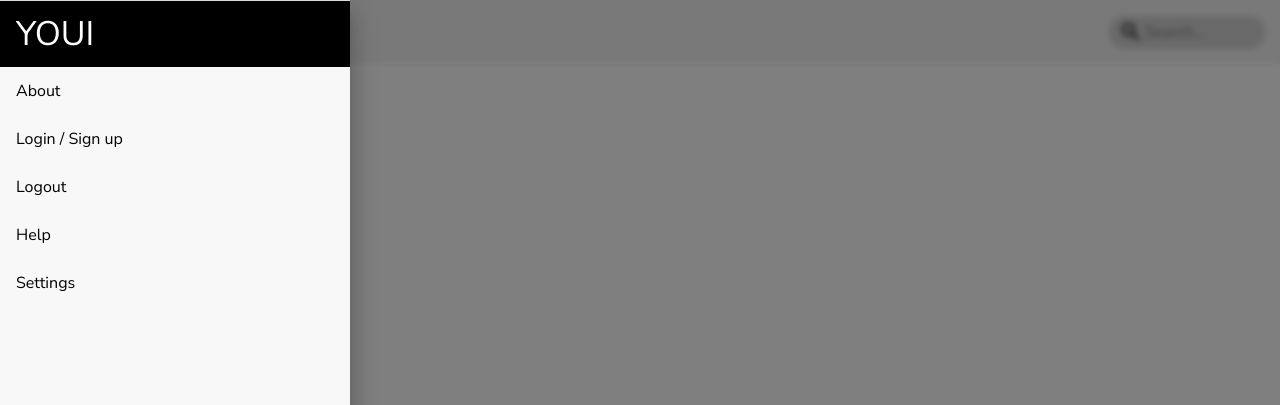
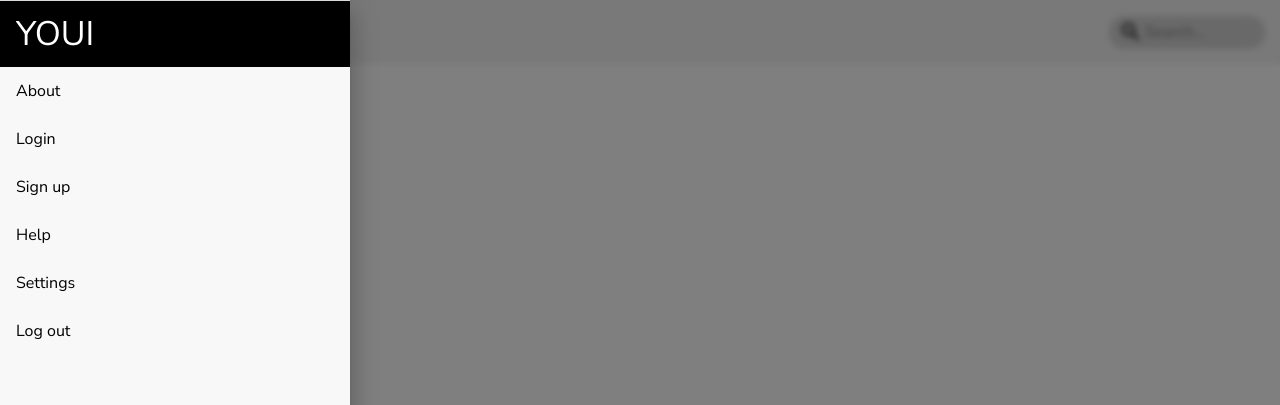
Before and after one commit to sonitiia/youi-ui, a React (Create React App) app in the folder youi-ui/: page / in a window 1280 px wide. Both pictures are taken after a click on the button "open drawer". Shown: the top 405 px of the page. Built offline with nearby package versions, Linux system fonts and the light colour scheme.

Commit message:
edit List in Header>Drawer component

```diff
--- a/youi-ui/src/components/Header.jsx
+++ b/youi-ui/src/components/Header.jsx
@@ -10,7 +10,7 @@ import InputBase from '@mui/material/InputBase';
 import MenuIcon from '@mui/icons-material/Menu';
 import SearchIcon from '@mui/icons-material/Search';
 import { Divider, Drawer, List, ListItemButton, ListItemText } from "@mui/material";
-import { ABOUT_ROUTE, DEFAULT_ROUTE, LOGIN_ROUTE } from "../app/Routes";
+import { ABOUT_ROUTE, DEFAULT_ROUTE, LOGIN_ROUTE, REGISTRATION_ROUTE } from "../app/Routes";
 
 const Search = styled('div')(({ theme }) => ({
     position: 'relative',
@@ -86,17 +86,20 @@ export default function Header() {
                 </ListItemButton>
                 <ListItemButton
                     to={LOGIN_ROUTE}>
-                    <ListItemText>Login / Sign up</ListItemText>
+                    <ListItemText>Login</ListItemText>
                 </ListItemButton>
                 <ListItemButton
-                    to={LOGIN_ROUTE}>
-                    <ListItemText>Logout</ListItemText>
+                    to={REGISTRATION_ROUTE}>
+                    <ListItemText>Sign up</ListItemText>
                 </ListItemButton>
                 <ListItemButton>
                     <ListItemText>Help</ListItemText>
                 </ListItemButton>
                 <ListItemButton>
                     <ListItemText>Settings</ListItemText>
+                </ListItemButton>
+                <ListItemButton>
+                    <ListItemText>Log out</ListItemText>
                 </ListItemButton>
             </List>
         </ >
```
